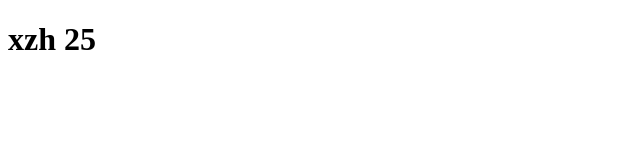
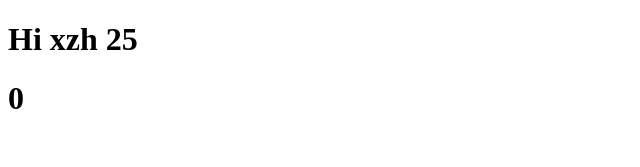
Before and after one commit to xzhc/React-Beginner, a React (Vite) app in the folder first-react-app/: page / in a window 1280 px wide. Shown: the top 167 px of the page, without its empty margins (0-640 px from the left). Built offline with nearby package versions, Linux system fonts and the light colour scheme.

Commit message:
State In Class Components

```diff
--- a/first-react-app/src/App.jsx
+++ b/first-react-app/src/App.jsx
@@ -1,5 +1,6 @@
-import { useState } from "react";
-import { Counter } from "./Counter";
+// import { useState } from "react";
+import { AppClass } from "./AppClass";
+import { CounterClass } from "./CounterClass";
 // function slowGetter() {
 //   console.log("State getter");
 //   return "xzh";
@@ -8,20 +9,24 @@ import { Counter } from "./Counter";
 function App() {
   // const [name, setName] = useState("xzh");
   // const [age, setAge] = useState(25);
-  const [person, setPerson] = useState({ name: "xzh", age: 25 });
-  function handleClick() {
-    // console.log("Age:", age);
-    //setName("xsy");
-    //setAge((currentAge) => currentAge + 1);
-    //console.log("Age:", age);
-    //setAge((currentAge) => currentAge + 1);
-    setPerson({ ...person, name: "xsy" });
-  }
+  // const [person, setPerson] = useState({ name: "xzh", age: 25 });
+  // function handleClick() {
+  //   // console.log("Age:", age);
+  //   //setName("xsy");
+  //   //setAge((currentAge) => currentAge + 1);
+  //   //console.log("Age:", age);
+  //   //setAge((currentAge) => currentAge + 1);
+  //   setPerson({ ...person, name: "xsy" });
+  // }
   return (
-    <h1 onClick={handleClick}>
-      {person.name} {person.age}
-    </h1>
+    // <h1 onClick={handleClick}>
+    //   {person.name} {person.age}
+    // </h1>
     // <Counter />
+    <>
+      <AppClass />
+      <CounterClass />
+    </>
   );
 }
 
--- /dev/null
+++ b/first-react-app/src/AppClass.jsx
@@ -0,0 +1,28 @@
+import React from "react";
+
+export class AppClass extends React.Component {
+  constructor(props) {
+    super(props);
+    this.state = {
+      name: "xzh",
+      age: 25,
+    };
+  }
+
+  render() {
+    const handleClick = () => {
+      this.setState({ name: "xsy" });
+      this.setState((currentState) => {
+        return { age: currentState.age + 1 };
+      });
+      this.setState((currentState) => {
+        return { age: currentState.age + 1 };
+      });
+    };
+    return (
+      <h1 onClick={handleClick}>
+        Hi {this.state.name} {this.state.age}
+      </h1>
+    );
+  }
+}
--- /dev/null
+++ b/first-react-app/src/CounterClass.jsx
@@ -0,0 +1,18 @@
+import React from "react";
+
+export class CounterClass extends React.Component {
+  constructor(props) {
+    super(props);
+    this.state = {
+      count: 0,
+    };
+  }
+  render() {
+    const handleClick = () => {
+      this.setState((currentState) => {
+        return { count: currentState.count + 1 };
+      });
+    };
+    return <h1 onClick={handleClick}>{this.state.count}</h1>;
+  }
+}
```
